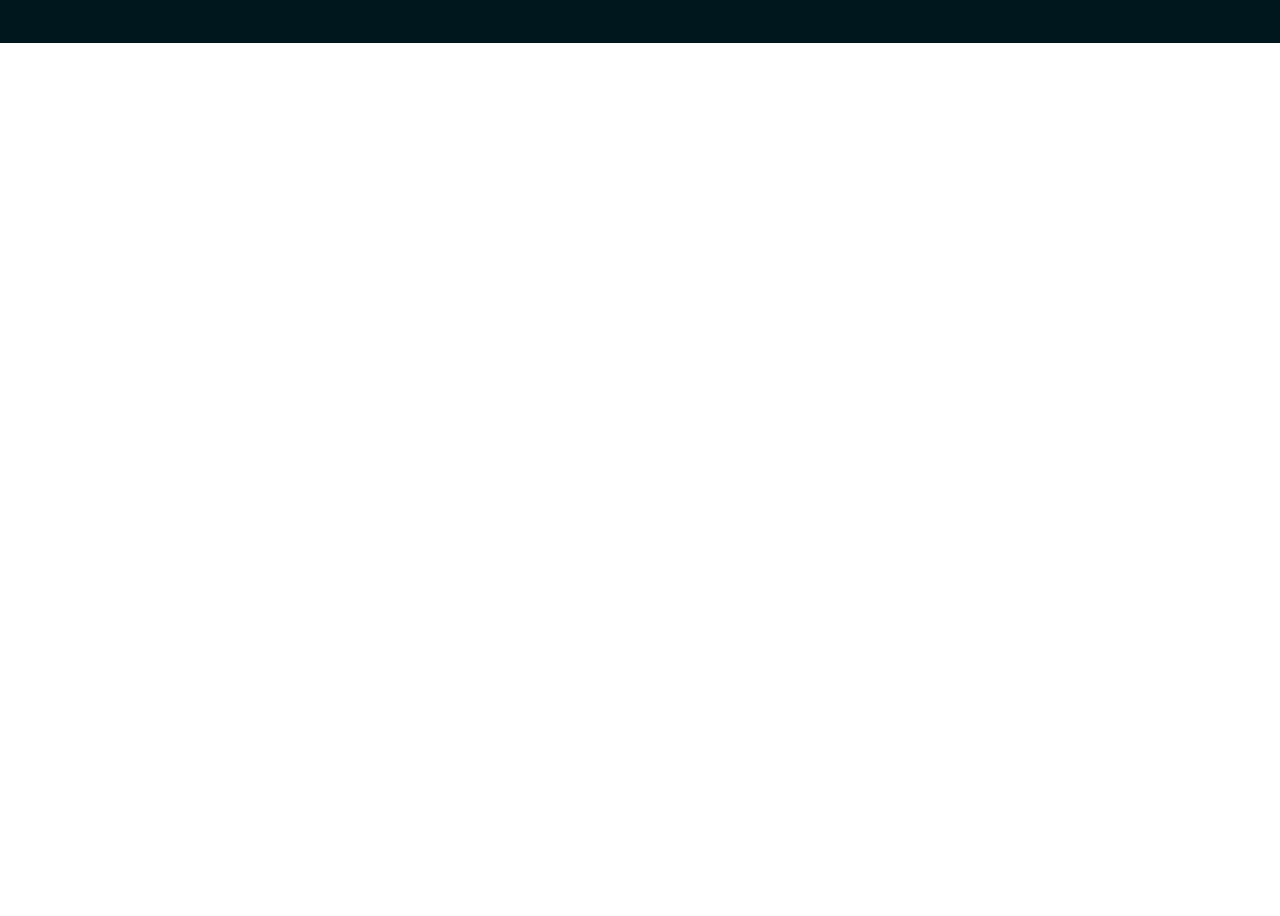
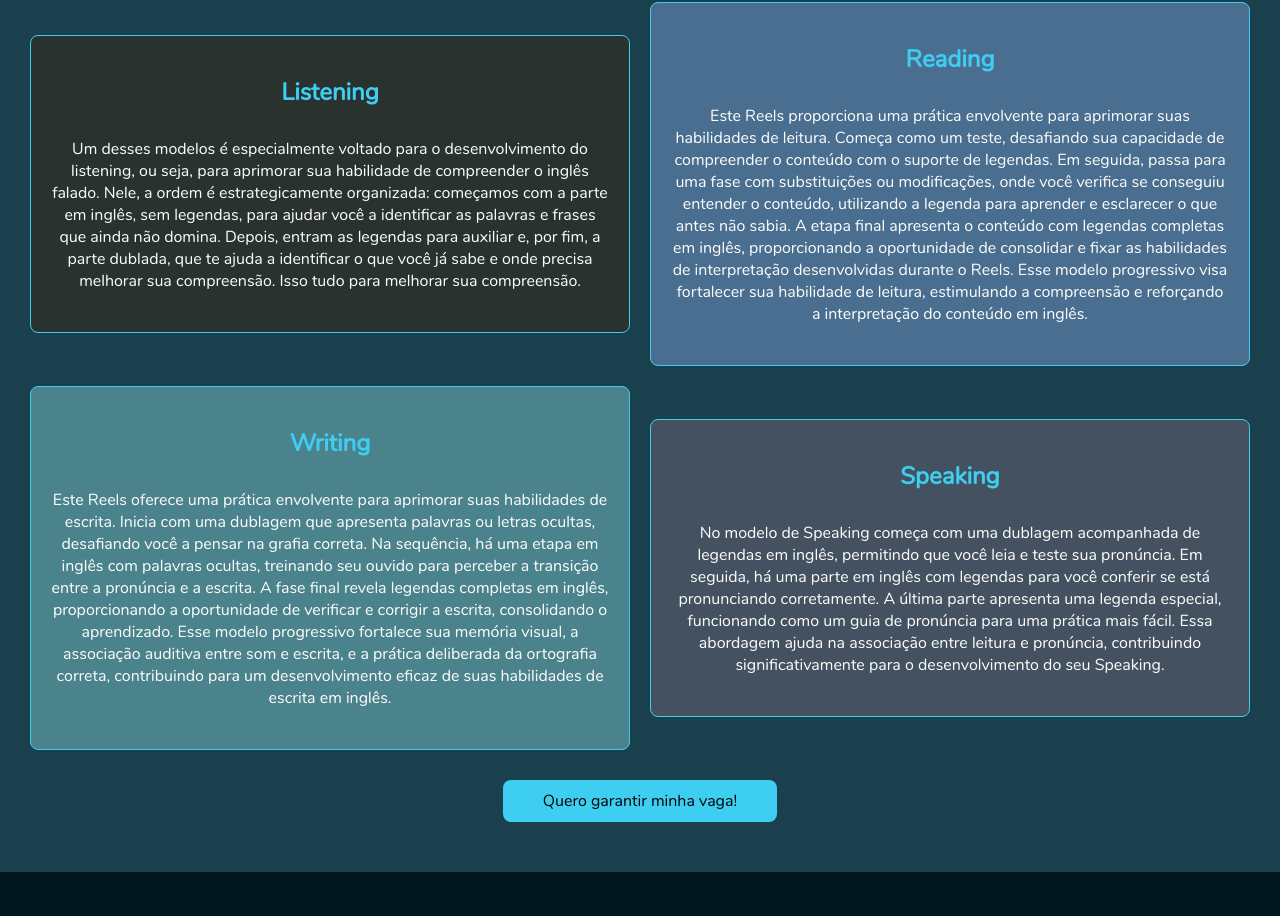
Before and after one commit to danilosheen/anki-page, a plain HTML site: page reel/index.html in a window 1280 px wide. Shown: the part 2781-3697 px from the top of the page. Before the commit the page ends 2824 px from the top, so only its background shows below. Drawn offline with Linux system fonts and the light colour scheme.

Commit message:
feat: add sections L S R W

```diff
--- a/reel/index.html
+++ b/reel/index.html
@@ -15,7 +15,7 @@
   <meta property="og:title" content="Imersivo no Inglês">
 
   <link rel="stylesheet" href="https://cdnjs.cloudflare.com/ajax/libs/font-awesome/6.5.1/css/all.min.css">
-  <link rel="stylesheet" href="./reel-v01.css">
+  <link rel="stylesheet" href="./reel-v02.css">
   <link rel="shortcut icon" type="imagex/png" href="./assets/perfil_sub.png">
   <title>Imersivo no Inglês - Reel</title>
 </head>
@@ -29,7 +29,7 @@
         <h2>Você quer <span class="span-azul">garantir</span> sua vaga?</h2>
       </div>
     </section>
-    <section class="section-form">
+    <section class="section-form" id="formulario">
       <div class="formulario-box">
         <form class="form" action="https://formsubmit.co/431fd6c99718cdb29036320ae3317eea" method="post">
 
@@ -71,6 +71,76 @@
 
       </div>
     </section>
+
+
+
+    <div class="container-reel">
+      <div class="content-reel">
+        <h2> Nosso conteúdo no <span class="span-azul">Amigos próximos</span> tem quatro modelos diferentes de <span
+            class="span-azul">Reels</span>,
+          cada um focado em aspectos
+          específicos.
+        </h2>
+      </div>
+
+
+      <!-- Listening -->
+      <div class="card-reel-listening">
+        <h2>Listening</h2>
+        <p>
+          Um desses modelos é especialmente voltado para o desenvolvimento do listening, ou seja, para
+          aprimorar sua habilidade de compreender o inglês falado. Nele, a ordem é estrategicamente organizada:
+          começamos com a parte em inglês, sem legendas, para ajudar você a identificar as palavras e frases que ainda
+          não domina. Depois, entram as legendas para auxiliar e, por fim, a parte dublada, que te ajuda a identificar o
+          que você já sabe e onde precisa melhorar sua compreensão. Isso tudo para melhorar sua compreensão.
+        </p>
+      </div>
+
+      <!-- Reading -->
+      <div class="card-reel-reading">
+        <h2>Reading</h2>
+        <p>
+          Este Reels proporciona uma prática envolvente para aprimorar suas habilidades de leitura. Começa como um
+          teste, desafiando sua capacidade de compreender o conteúdo com o suporte de legendas. Em seguida, passa para
+          uma fase com substituições ou modificações, onde você verifica se conseguiu entender o conteúdo, utilizando a
+          legenda para aprender e esclarecer o que antes não sabia. A etapa final apresenta o conteúdo com legendas
+          completas em inglês, proporcionando a oportunidade de consolidar e fixar as habilidades de interpretação
+          desenvolvidas durante o Reels. Esse modelo progressivo visa fortalecer sua habilidade de leitura, estimulando
+          a compreensão e reforçando a interpretação do conteúdo em inglês.
+        </p>
+      </div>
+
+      <!-- Writing -->
+      <div class="card-reel-writing">
+        <h2>Writing</h2>
+        <p>
+          Este Reels oferece uma prática envolvente para aprimorar suas habilidades de escrita. Inicia com uma dublagem
+          que apresenta palavras ou letras ocultas, desafiando você a pensar na grafia correta. Na sequência, há uma
+          etapa em inglês com palavras ocultas, treinando seu ouvido para perceber a transição entre a pronúncia e a
+          escrita. A fase final revela legendas completas em inglês, proporcionando a oportunidade de verificar e
+          corrigir a escrita, consolidando o aprendizado. Esse modelo progressivo fortalece sua memória visual, a
+          associação auditiva entre som e escrita, e a prática deliberada da ortografia correta, contribuindo para um
+          desenvolvimento eficaz de suas habilidades de escrita em inglês.
+        </p>
+      </div>
+
+      <!-- Guia de pronúncia -->
+      <div class="card-reel-speaking">
+        <h2>Speaking</h2>
+        <p>
+          No modelo de Speaking começa com uma dublagem acompanhada de legendas em inglês, permitindo que você leia e
+          teste sua pronúncia. Em seguida, há uma parte em inglês com legendas para você conferir se está pronunciando
+          corretamente. A última parte apresenta uma legenda especial, funcionando como um guia de pronúncia para uma
+          prática mais fácil. Essa abordagem ajuda na associação entre leitura e pronúncia, contribuindo
+          significativamente para o desenvolvimento do seu Speaking.
+        </p>
+      </div>
+    </div>
+
+    <div class="botao-garantir-vaga">
+      <a class="link-botao" href="#formulario">Quero garantir minha vaga!</a>
+    </div>
+
   </main>
   <footer class="rodape">
     <div class="content-rodape">
--- a/reel/reel-v01.css
+++ b/reel/reel-v02.css
@@ -49,7 +49,7 @@
 }
 
 .texto-banner {
-  width: 80%;
+  width: 90%;
   color: white;
   text-align: center;
   margin-top: -100px;
@@ -142,12 +142,114 @@ input:-webkit-autofill {
   cursor: pointer;
 }
 
-/* Informações Reel */
-/* .informacao-reel{
+/* Reels */
+.container-reel {
+  background-color: #19404c;
+  display: flex;
+  flex-wrap: wrap;
+  gap: 20px;
+  align-items: center;
+  justify-content: center;
+  text-align: center;
+  padding-bottom: 30px;
+}
 
+/* texto reel */
+.content-reel {
+  width: 90%;
+  color: white;
+}
+
+/* Listening */
+.card-reel-listening {
+  max-width: 600px;
+  background-color: #2a3230;
+  border: 1px solid #3ecef1;
+  border-radius: 8px;
+  width: 90%;
+  padding: 40px 20px;
+  /* text-align: justify; */
+  color: white;
+}
+
+.card-reel-listening h2 {
+  margin-bottom: 30px;
+  color: #3ecef1;
+  text-align: center;
+}
+
+/* Reading */
+.card-reel-reading {
+  max-width: 600px;
+  background-color: #496e90;
+  border: 1px solid #3ecef1;
+  border-radius: 8px;
+  width: 90%;
+  padding: 40px 20px;
+  /* text-align: justify; */
+  color: white;
+}
+
+.card-reel-reading h2 {
+  margin-bottom: 30px;
+  color: #3ecef1;
+  text-align: center;
+}
+
+/* Writing */
+.card-reel-writing {
+  max-width: 600px;
+  background-color: #4b838d;
+  border: 1px solid #3ecef1;
+  border-radius: 8px;
+  width: 90%;
+  padding: 40px 20px;
+  /* text-align: justify; */
+  color: white;
+}
+
+.card-reel-writing h2 {
+  margin-bottom: 30px;
+  color: #3ecef1;
+  text-align: center;
+}
+
+/* Speaking */
+.card-reel-speaking {
+  max-width: 600px;
+  background-color: #435160;
+  border: 1px solid #3ecef1;
+  border-radius: 8px;
+  width: 90%;
+  padding: 40px 20px;
+  /* text-align: justify; */
+  color: white;
+}
+
+.card-reel-speaking h2 {
+  margin-bottom: 30px;
+  color: #3ecef1;
+  text-align: center;
+}
+
+/* botão */
+.botao-garantir-vaga{
+  background-color: #19404c;
+  display: flex;
+  align-items: center;
+  justify-content: center;
+  padding-bottom: 50px;
+}
+
+.link-botao{
+  text-decoration: none;
+  background-color: #3ecef1;
+  color: black;
+  border-radius: 8px;
+  padding: 10px 40px;
+}
 
 /* rodape */
-
 .rodape {
   padding: 50px 0 50px 0;
   background-color: #00171d;
@@ -182,19 +284,11 @@ input:-webkit-autofill {
 }
 
 @media (min-width: 320px) {
-  .texto-banner h2 {
-    font-size: 18px;
-  }
   .content-rodape {
     flex-direction: column;
   }
 }
 
-@media (min-width: 375px) {
-  .texto-banner h2 {
-    font-size: 26px;
-  }
-}
 @media (min-width: 425px) {
   .texto-banner h2 {
     font-size: 28px;
```
Also changed, not shown: reel/assets/perfil_sub.png (added).
